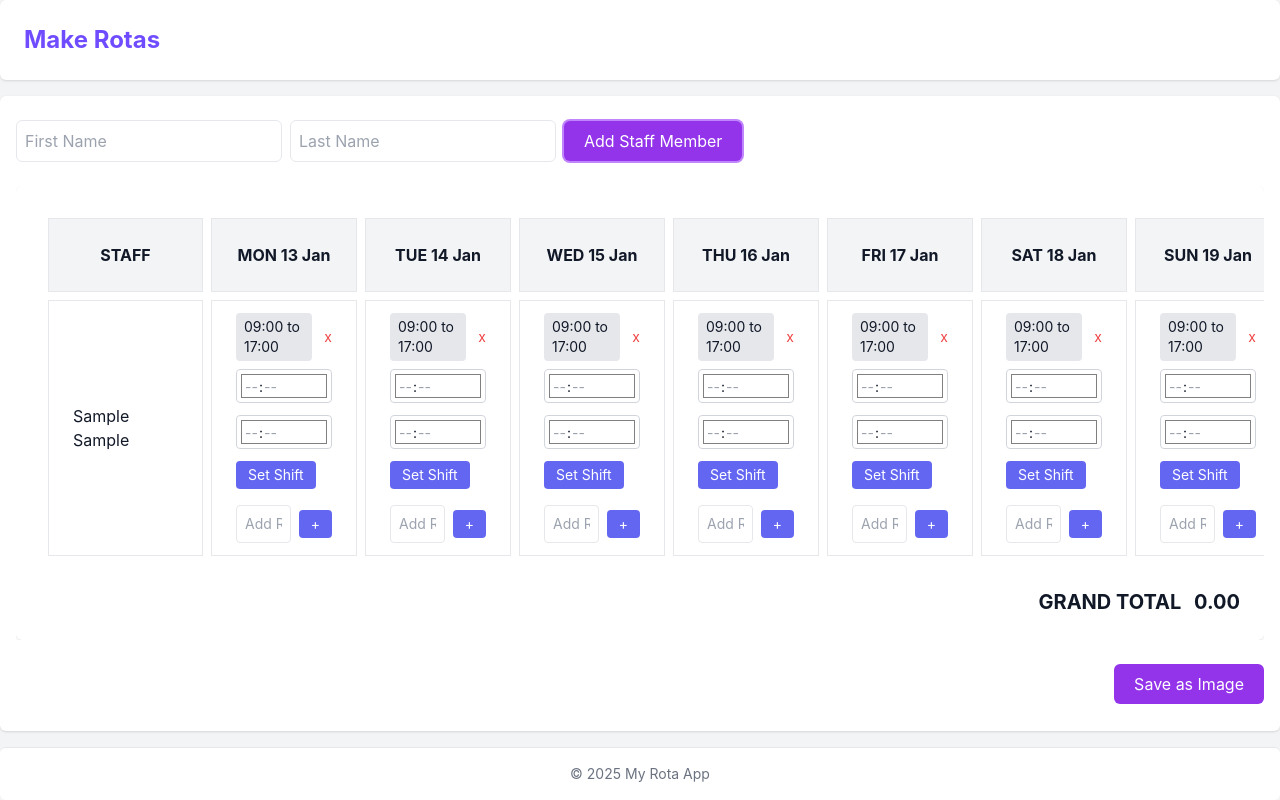
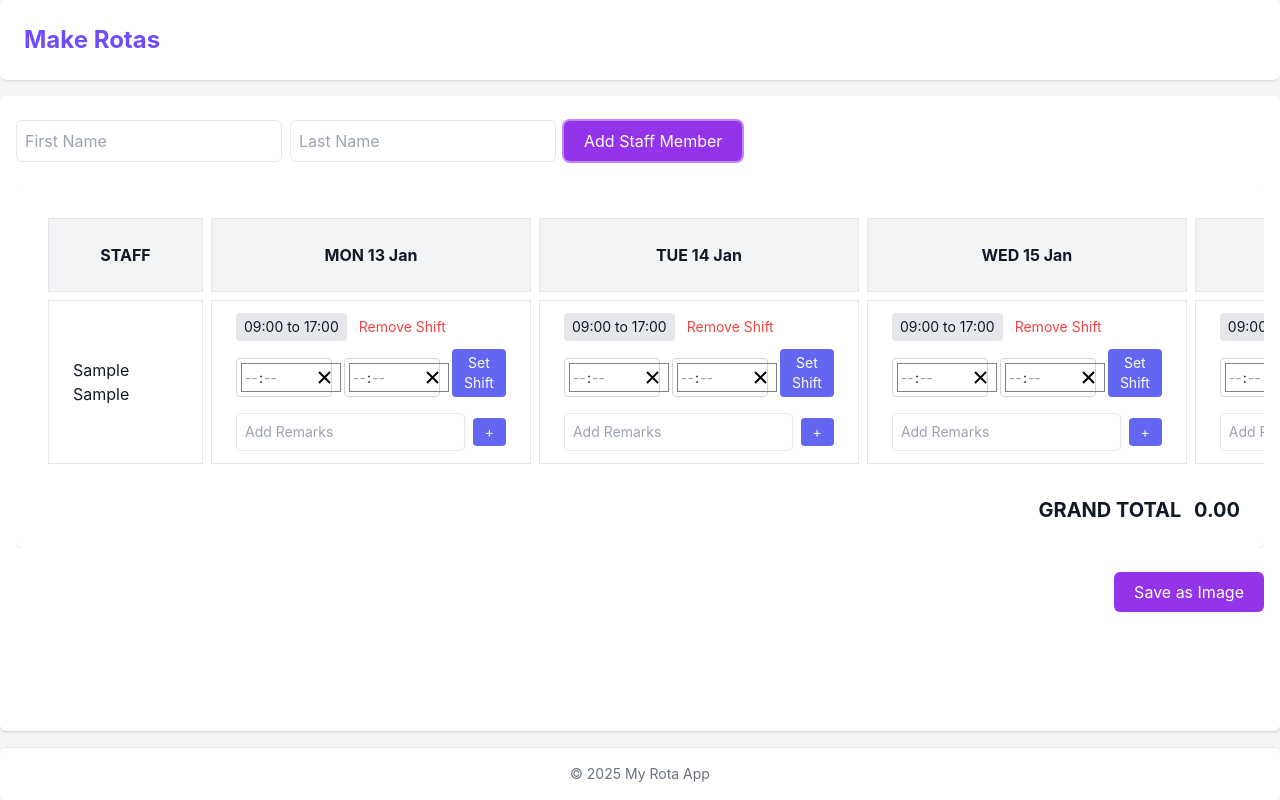
Before and after one commit to sebs-bebs/make-rotas, a Next.js app: page / in a window 1280 px wide. Both pictures are taken after typing "Sample", "Sample" into the empty fields and a click on the button "Add Staff Member". Built offline with nearby package versions, Linux system fonts and the light colour scheme.

Commit message:
no overlapping slots

```diff
--- a/src/components/ShiftSlot.js
+++ b/src/components/ShiftSlot.js
@@ -1,23 +1,19 @@
 'use client';
 import React, { useEffect, useRef, useState } from 'react';
-import Sortable from 'sortablejs';
 import TimePicker from 'react-time-picker';
 
 export default function ShiftSlot({
-  staffId,
-  dayIndex,
-  shift,
-  onShiftsChange,
-  staffShifts,
+  staffId,       // ID of the staff member
+  dayIndex,      // Index of the day (e.g., 0 for Monday)
+  shift,         // Current shift value (e.g., "09:00 - 17:00")
+  onShiftsChange, // Function to update shifts for the staff
+  staffShifts,   // Array of all shifts for the staff member
 }) {
-  const slotRef = useRef(null);
+  const [startTime, setStartTime] = useState(''); // Start time state
+  const [endTime, setEndTime] = useState('');     // End time state
 
-  // Store user-selected times for the TimePickers
-  const [startTime, setStartTime] = useState('');
-  const [endTime, setEndTime] = useState('');
-
+  // Pre-fill the time pickers if a shift already exists
   useEffect(() => {
-    // If there's already a shift, e.g. "16:00 - 23:00", parse into start/end
     if (shift && shift.includes('-')) {
       const [start, end] = shift.split('-').map((s) => s.trim());
       setStartTime(start);
@@ -25,121 +21,80 @@ export default function ShiftSlot({
     }
   }, [shift]);
 
-  // Enable drag-and-drop sorting among shifts
-  useEffect(() => {
-    if (slotRef.current) {
-      Sortable.create(slotRef.current, {
-        group: `shifts-${staffId}`, // unique ID per staff member
-        animation: 150,
-        onEnd: (evt) => {
-          const oldIndex = evt.oldIndex;
-          const newIndex = evt.newIndex;
-          if (oldIndex == null || newIndex == null) return;
-
-          const newShifts = [...staffShifts];
-          const [removedShift] = newShifts.splice(oldIndex, 1);
-          newShifts.splice(newIndex, 0, removedShift);
-          onShiftsChange(staffId, newShifts);
-        },
-      });
-    }
-  }, [slotRef, staffId, staffShifts, onShiftsChange]);
-
-  // Converts "HH:MM" to a float (e.g. 16.0 for 16:00)
+  // Helper function: Convert "HH:MM" to a float for calculations
   const parseTime = (timeStr) => {
     const [hours, minutes] = (timeStr || '').split(':').map((x) => parseInt(x, 10));
     if (isNaN(hours) || isNaN(minutes)) return null;
     return hours + minutes / 60;
   };
 
-  // When user clicks "Set Shift"
+  // Function to handle adding a shift
   const handleAddShift = () => {
     const startVal = parseTime(startTime);
     const endVal = parseTime(endTime);
 
+    // Ensure valid times are entered
     if (startVal == null || endVal == null || startVal >= endVal) {
       alert('Please pick valid start and end times (Start < End).');
       return;
     }
 
+    // Check for existing shifts on the same day
+    const existingShift = staffShifts[dayIndex];
+    if (existingShift && existingShift !== 'OFF') {
+      alert('A shift is already assigned for this day. Remove the existing shift to assign a new one.');
+      return;
+    }
+
+    // Assign the new shift
     const newShifts = [...staffShifts];
     newShifts[dayIndex] = `${startTime} - ${endTime}`;
     onShiftsChange(staffId, newShifts);
   };
 
-  // Mark this day as "OFF"
+  // Function to handle removing a shift (mark as "OFF")
   const handleRemoveShift = () => {
     const newShifts = [...staffShifts];
     newShifts[dayIndex] = 'OFF';
     onShiftsChange(staffId, newShifts);
   };
 
-  // Remove "OFF" status so user can reassign a shift
-  const handleRemoveOffSlot = () => {
-    const newShifts = [...staffShifts];
-    newShifts[dayIndex] = ''; // Clear it out
-    onShiftsChange(staffId, newShifts);
-  };
-
   return (
-    <div ref={slotRef} className="flex flex-col gap-2">
-      {/* Row 1: Display the shift text and OFF/Remove button */}
+    <div className="flex flex-col gap-2">
+      {/* Display the current shift and a button to remove it */}
       <div className="flex items-center gap-3">
-        {/* Show the current shift as a little "badge" */}
         <span className="px-2 py-1 text-sm rounded bg-gray-200">
           {shift || 'No shift'}
         </span>
-
-        {/* If shift is not OFF (and not empty), show the red "x" to remove it */}
         {shift && shift !== 'OFF' && (
           <button
             onClick={handleRemoveShift}
             className="text-red-500 hover:underline text-sm"
           >
-            x
-          </button>
-        )}
-
-        {/* If the current shift is OFF, show "Remove OFF" button */}
-        {shift === 'OFF' && (
-          <button
-            onClick={handleRemoveOffSlot}
-            className="text-blue-600 hover:text-blue-800 text-sm font-semibold"
-          >
-            Remove OFF
+            Remove Shift
           </button>
         )}
       </div>
 
-      {/* Row 2: Time pickers + "Set Shift" button */}
-      <div className="flex items-end gap-3 flex-wrap">
-        {/* Start Time */}
+      {/* Input for selecting start and end times */}
+      <div className="flex items-end gap-3">
         <TimePicker
           onChange={setStartTime}
           value={startTime}
-          format="HH:mm"        // 24-hour format; use "hh:mm a" for 12-hour
-          disableClock={true}   // hide the analog clock face
-          clearIcon={null}
+          format="HH:mm" // Use 24-hour format
+          disableClock={true}
           className="border border-gray-300 rounded p-1 w-24 text-sm"
-          clockClassName=""
-          // You can add more style or className props if needed
         />
-
-        {/* End Time */}
         <TimePicker
           onChange={setEndTime}
           value={endTime}
-          format="HH:mm"
+          format="HH:mm" // Use 24-hour format
           disableClock={true}
-          clearIcon={null}
           className="border border-gray-300 rounded p-1 w-24 text-sm"
         />
-
-        {/* "Set Shift" Button */}
         <button
           onClick={handleAddShift}
-          className="bg-indigo-500 text-white py-1 px-3 rounded text-sm
-                     hover:bg-indigo-600 transition"
+          className="bg-indigo-500 text-white py-1 px-3 rounded text-sm hover:bg-indigo-600 transition"
         >
           Set Shift
         </button>
```
